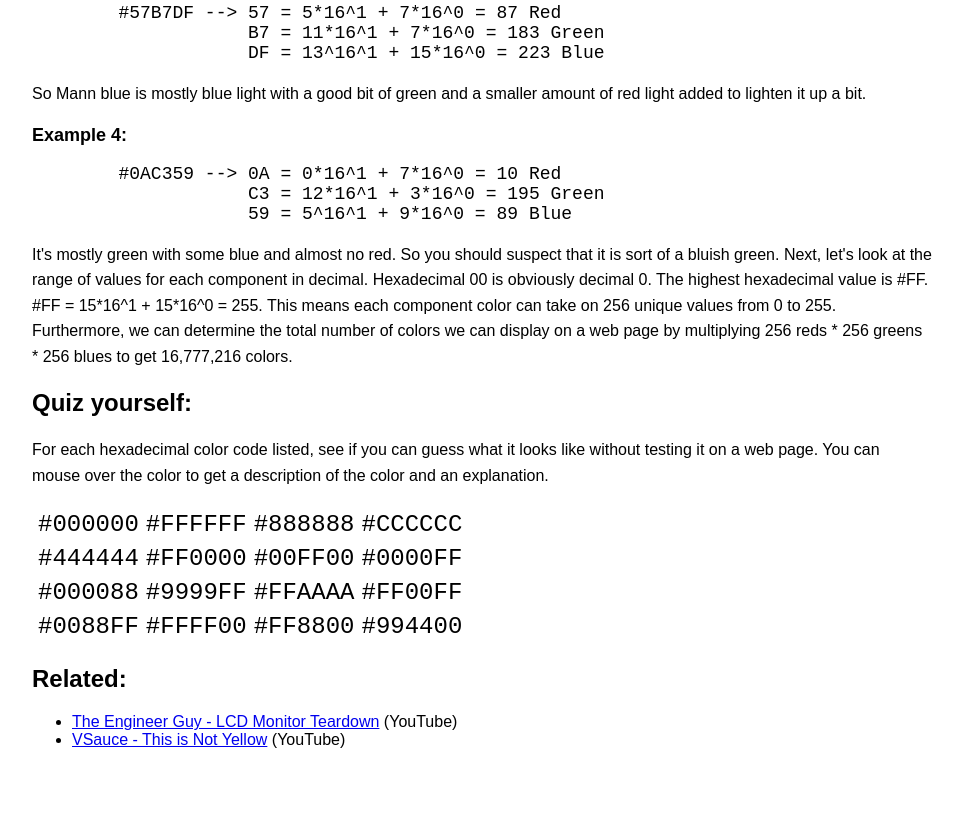
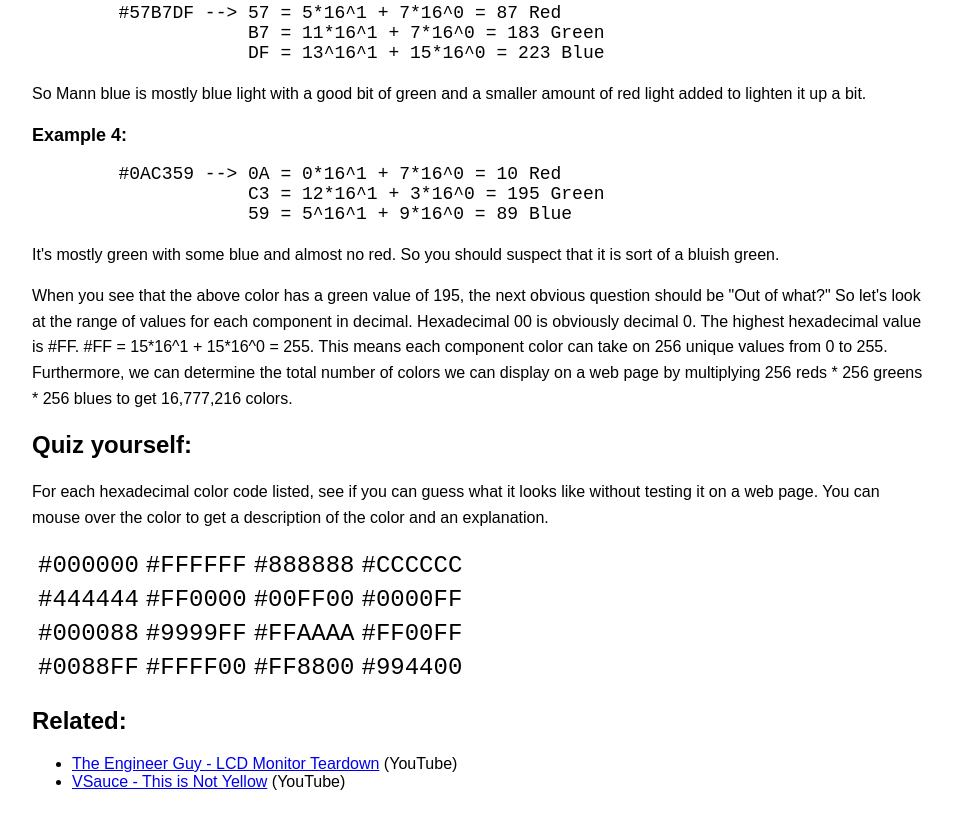
Before and after one commit to joncoop/colors-on-the-web, a plain HTML site: page index.html in a window 1280 px wide. Shown: the part 1450-2273 px from the top of the page, without its empty margins (158-1121 px from the left). Before the commit the page ends 2231 px from the top, so only its background shows below. Drawn offline with Linux system fonts and the light colour scheme.

Commit message:
Update index.html

```diff
--- a/index.html
+++ b/index.html
@@ -80,7 +80,9 @@
 		    59 = 5^16^1 + 9*16^0 = 89 Blue
 </pre>
 
-<p>It's mostly green with some blue and almost no red. So you should suspect that it is sort of a bluish green. Next, let's look at the range of values for each component in decimal. Hexadecimal 00 is obviously decimal 0. The highest hexadecimal value is #FF. #FF = 15*16^1 + 15*16^0 = 255. This means each component color can take on 256 unique values from 0 to 255. Furthermore, we can determine the total number of colors we can display on a web page by multiplying 256 reds * 256 greens * 256 blues to get 16,777,216 colors.</p>
+<p>It's mostly green with some blue and almost no red. So you should suspect that it is sort of a bluish green.</p>
+
+<p>When you see that the above color has a green value of 195, the next obvious question should be "Out of what?" So let's look at the range of values for each component in decimal. Hexadecimal 00 is obviously decimal 0. The highest hexadecimal value is #FF. #FF = 15*16^1 + 15*16^0 = 255. This means each component color can take on 256 unique values from 0 to 255. Furthermore, we can determine the total number of colors we can display on a web page by multiplying 256 reds * 256 greens * 256 blues to get 16,777,216 colors.</p>
 
 <h2>Quiz yourself:</h2>
 
```
